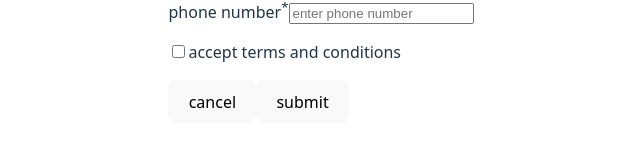
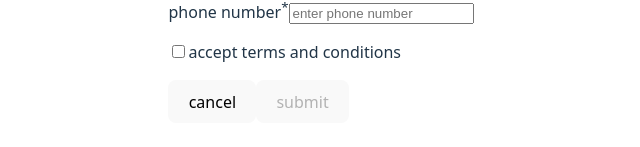
Before and after one commit to kiran-kharsel/sign-up-form-component, a React (Vite) app: page / in a window 1280 px wide. Shown: the part 403-550 px from the top of the page, without its empty margins (319-959 px from the left). Built offline with nearby package versions, Linux system fonts and the light colour scheme.

Commit message:
feat: disable submit-btn if user not enter any values

```diff
--- a/src/App.jsx
+++ b/src/App.jsx
@@ -94,14 +94,36 @@ function App() {
       if(input.type === 'checkbox'){
         if(input.checked){
           params[input.name] = input.value
+        }else{
+          return
         }
       }else{
-        params[input.name] = input.value
+        if(input.value){
+          params[input.name] = input.value
+        }else{
+          return;
+        }
       }
     })
 
     console.log(params)
   }
+
+
+  function disableSubmit(inputs){
+    let disable = false;
+
+    for(let input of inputs){
+      if(input.required && !input.value){
+        disable = true;
+        break
+      };
+    }
+
+    return disable;
+  }
+
+  const disableSubmitBtn = disableSubmit(inputs)
 
   return (
     <>
@@ -110,6 +132,7 @@ function App() {
      onInputChange={onInputChange}
      onCancel={handleOnCancel}
      onSubmit={handleOnSubmit}
+     disableSubmitBtn={disableSubmitBtn}
      />
     </>
   )
--- a/src/form-wrapper/FormWrapper.jsx
+++ b/src/form-wrapper/FormWrapper.jsx
@@ -3,7 +3,7 @@ import './style.css'
 import TextField from './text-field'
 import CheckBox from './checkbox'
 
-function FormWrapper({inputs, onInputChange, onCancel, onSubmit}) {
+function FormWrapper({inputs, onInputChange, onCancel, onSubmit, disableSubmitBtn}) {
 
   function handleSubmit(e){
     e.preventDefault();
@@ -34,7 +34,7 @@ function FormWrapper({inputs, onInputChange, onCancel, onSubmit}) {
 
       <div>
         <button onClick={onCancel}>cancel</button>
-        <button type='submit'>submit</button>
+        <button disabled={disableSubmitBtn} type='submit'>submit</button>
       </div>
     </form>
   )
```
